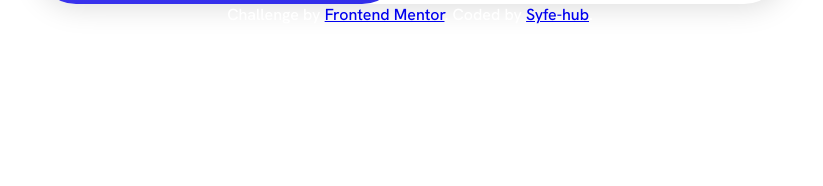
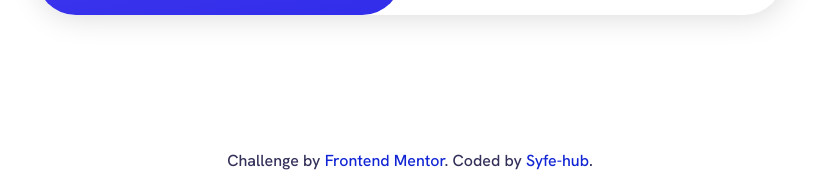
Before and after one commit to syfe-hub/results-summary, a plain HTML site: page index.html in a window 1280 px wide. Shown: the part 614-800 px from the top of the page, without its empty margins (230-1053 px from the left). Drawn offline with Linux system fonts and the light colour scheme.

Commit message:
Add files via upload

```diff
--- a/index.html
+++ b/index.html
@@ -77,7 +77,7 @@
 
 
   </main>
-  <div class="attribution">
+  <div class="footer">
     Challenge by <a href="https://www.frontendmentor.io?ref=challenge" target="_blank">Frontend Mentor</a>.
     Coded by <a href="https://github.com/syfe-hub">Syfe-hub</a>.
   </div>
```
